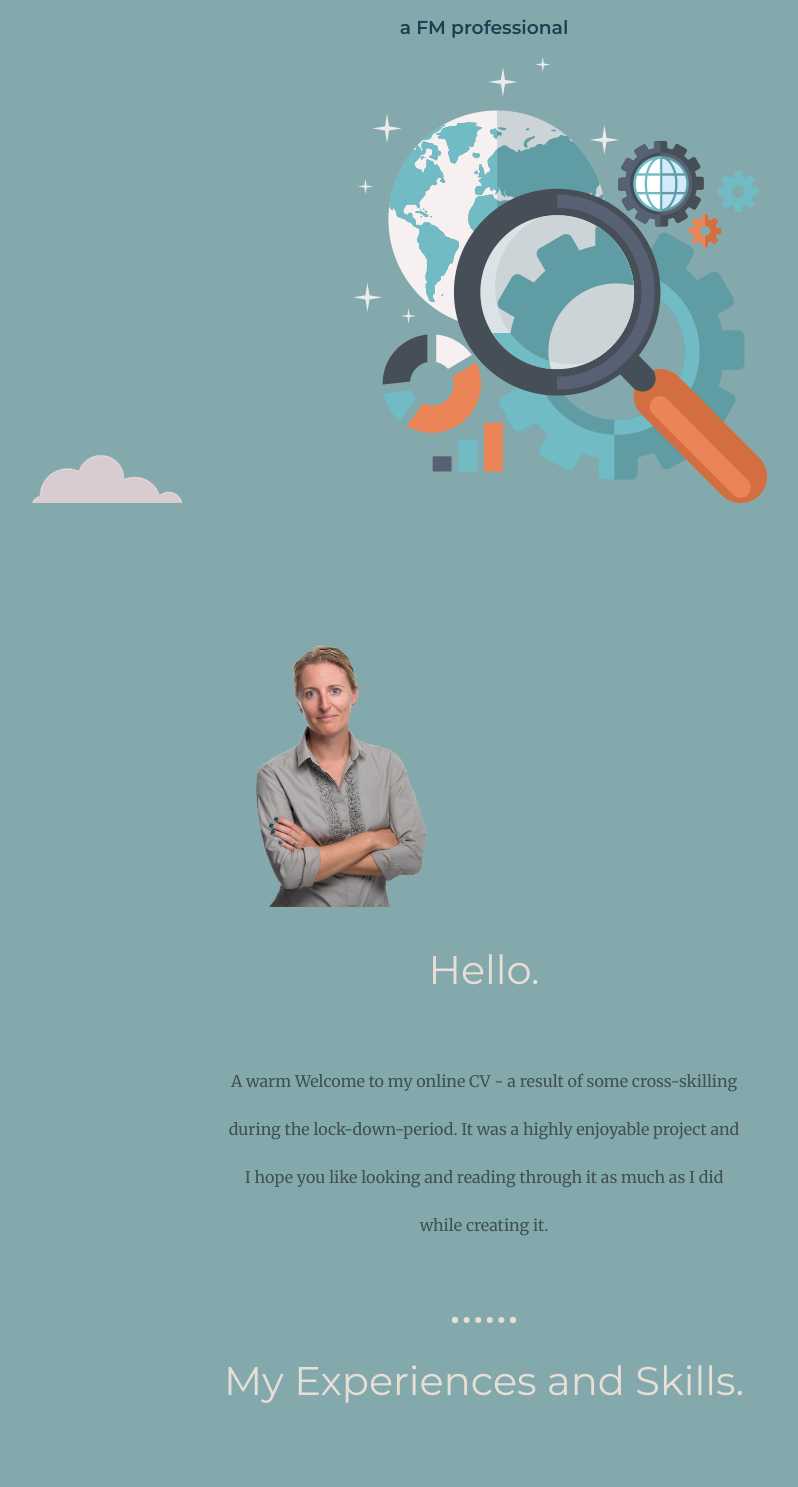
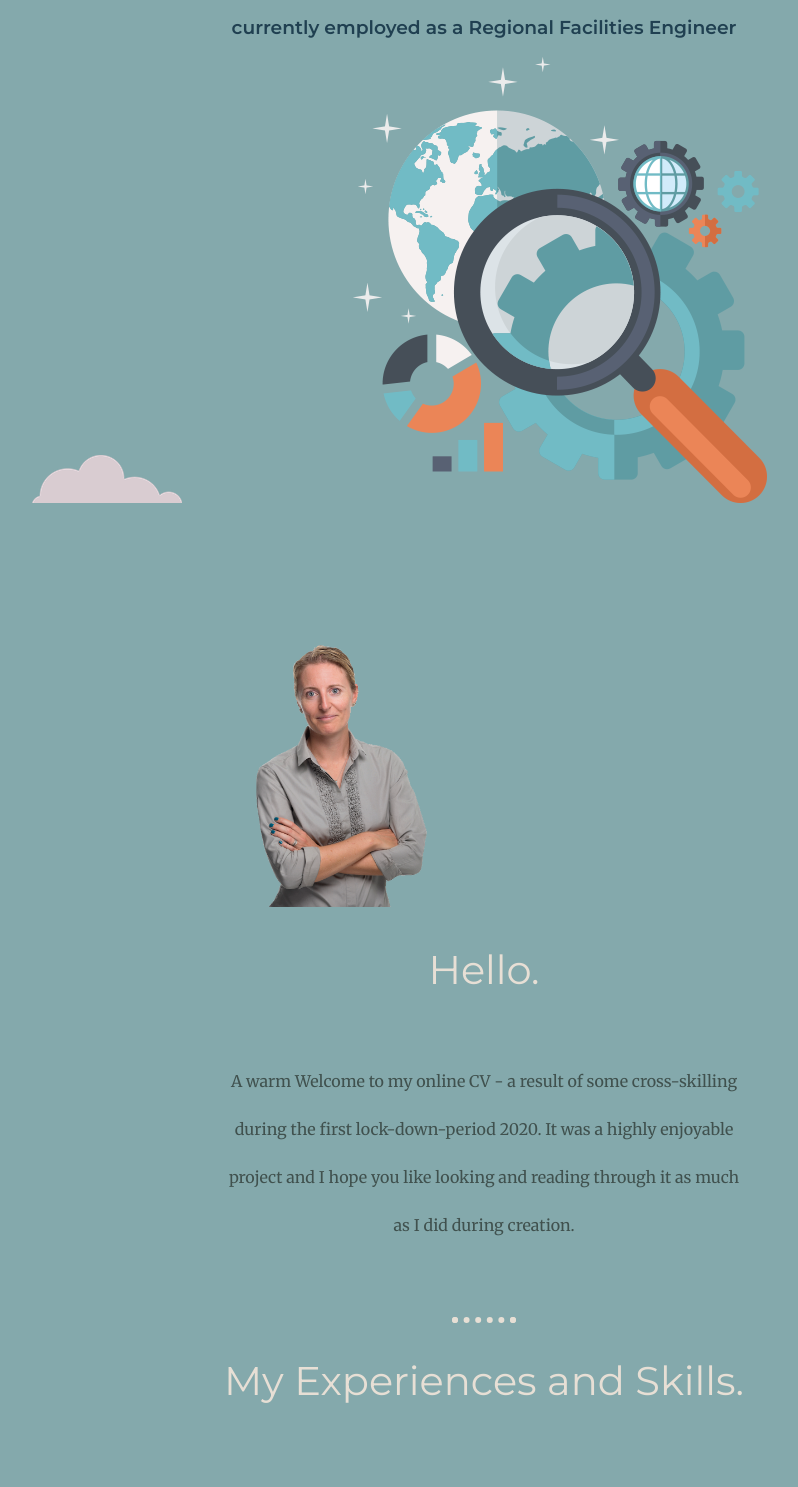
Before and after one commit to abruchner/online_cv, a plain HTML site: page index.html in a window 1280 px wide. Shown: the part 413-1900 px from the top of the page, without its empty margins (156-954 px from the left). Drawn offline with Linux system fonts and the light colour scheme.

Commit message:
Update index.html

```diff
--- a/index.html
+++ b/index.html
@@ -49,7 +49,7 @@
 <div class="top-container">
 	<img class="top-cloud" src="pics/cloud.png" alt="cloud-img">
 	<h1>I am Antje</h1>
-	<h3>a FM professional</h3>
+	<h3>currently employed as a Regional Facilities Engineer</h3>
 	<img class="bottom-cloud" src="pics/cloud.png" alt="cloud-img">
 	<img class="Science-pic" src="pics/science.png" alt="science-img">
 </div>
@@ -60,9 +60,8 @@
 		<img class="Antje-pic" src="pics/Antje.PNG" alt="antje-pic">
 		<h2>Hello.</h2>
 		<p class="intro"> A warm Welcome to my online CV - a result of some
-			cross-skilling during the lock-down-period. It was a highly enjoyable project
-		and I hope you like looking and reading through it as much as I did while creating
-	it.</p>
+			cross-skilling during the first lock-down-period 2020. It was a highly enjoyable project
+		and I hope you like looking and reading through it as much as I did during creation.</p>
 	</div>
 	<hr>
 
@@ -148,9 +147,9 @@
 			<img class="church-pic" src="pics/church.png" alt="church-pic">
 			<img class="city-pic" src="pics/city.png" alt="city-pic">
 			<img class="africa-pic_r" src="pics/africa_1.png" alt="africa-pic">
-			<h3>SERENDIPITYREMIX, since 2018</h3>
+			<h3>SERENDIPITYREMIX, 2018 - 2020</h3>
 			<p>I joined Serendipityremix in 2018 as <b>Senior Facility Management Specialist</b>.
-				My projects are very versatile and I learned a lot during my time there.
+				My projects were very versatile and I learned a lot during my time there.
 				Our biggest project was for a church group. For approximately 1.5 years we did building
 				condition assessments for about 200 churches all over South Africa, including
 				short-, mid- and long term maintenance budgets and proposed a FM strategy.
```
